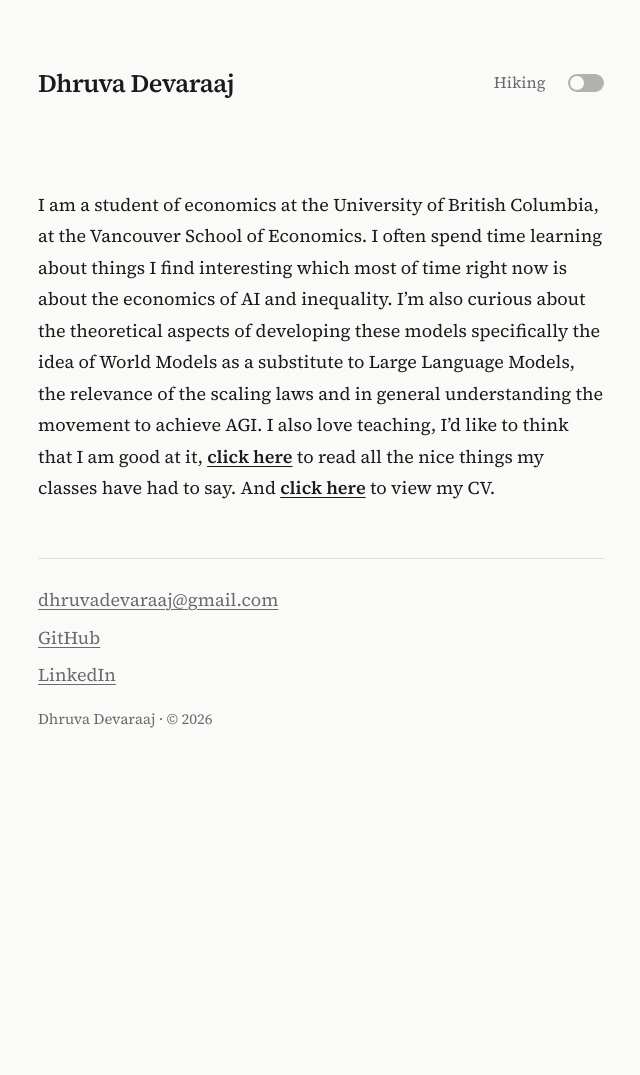
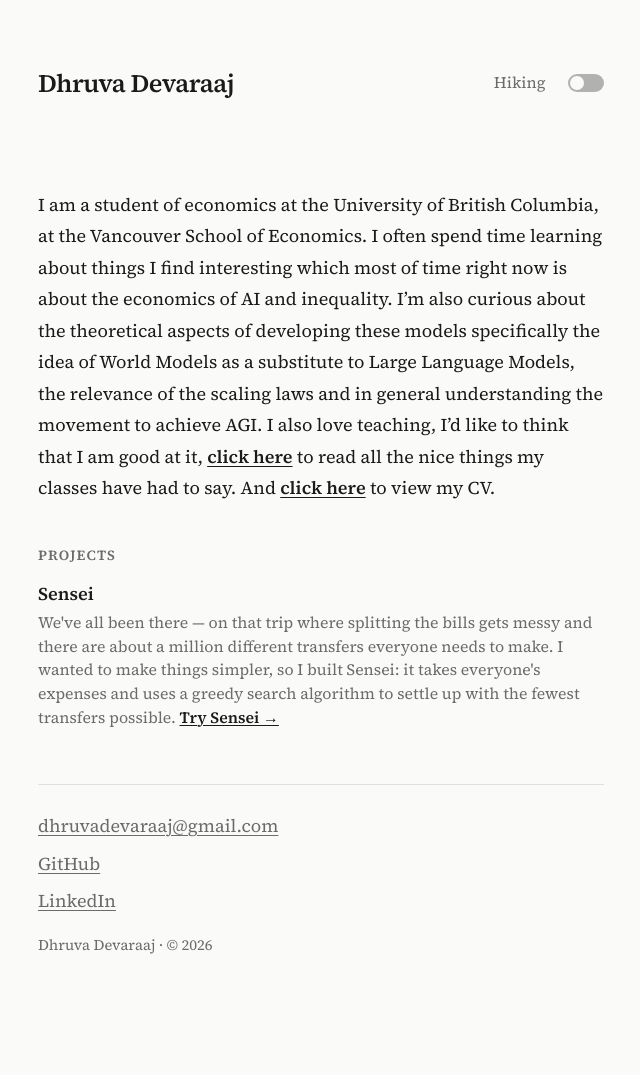
Before and after one commit to dhruva36/dhruva36.github.io, a Jekyll site: the page built from index.md, in a window 1280 px wide. Shown: the whole page, without its empty margins (319-959 px from the left). Built offline with Jekyll 4.4.1, drawn with Linux system fonts in a browser that asks for light colours; before the commit the page ends 900 px from its top, so only the background shows below that.

Commit message:
Add Projects section with Sensei

```diff
--- a/index.md
+++ b/index.md
@@ -4,3 +4,16 @@ description: "Dhruva Devaraaj — economics, econometrics, and the things I find
 ---
 
 I am a student of economics at the University of British Columbia, at the Vancouver School of Economics. I often spend time learning about things I find interesting which most of time right now is about the economics of AI and inequality. I'm also curious about the theoretical aspects of developing these models specifically the idea of World Models as a substitute to Large Language Models, the relevance of the scaling laws and in general understanding the movement to achieve AGI. I also love teaching, I'd like to think that I am good at it, [click here](https://www.dropbox.com/scl/fi/itsfoirl2nppztparq538/TA-Reviews.pdf?rlkey=i6fc8z3bnioh7m0xzg50se5cb&st=ywmax8ip&dl=0) to read all the nice things my classes have had to say. And [click here]({{ site.cv_url }}) to view my CV.
+
+<section>
+    <h2>Projects</h2>
+    <ul class="bullet-list">
+        <li class="bullet-list-item">
+            <span class="bullet-list-text">Sensei</span>
+            <span class="item-description">
+                We've all been there — on that trip where splitting the bills gets messy and there are about a million different transfers everyone needs to make. I wanted to make things simpler, so I built Sensei: it takes everyone's expenses and uses a greedy search algorithm to settle up with the fewest transfers possible.
+                <a href="https://sensei-nine-omega.vercel.app" class="bullet-list-link">Try Sensei &rarr;</a>
+            </span>
+        </li>
+    </ul>
+</section>
```
